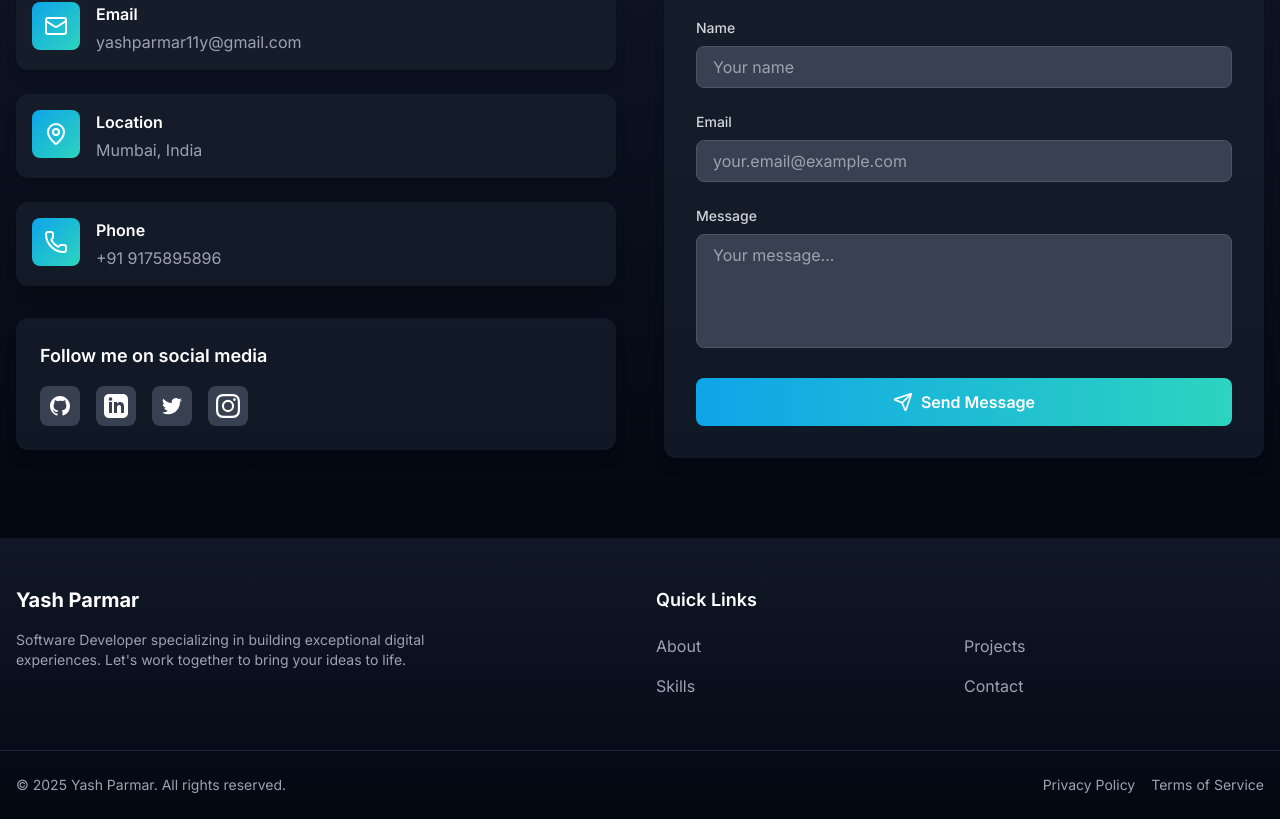
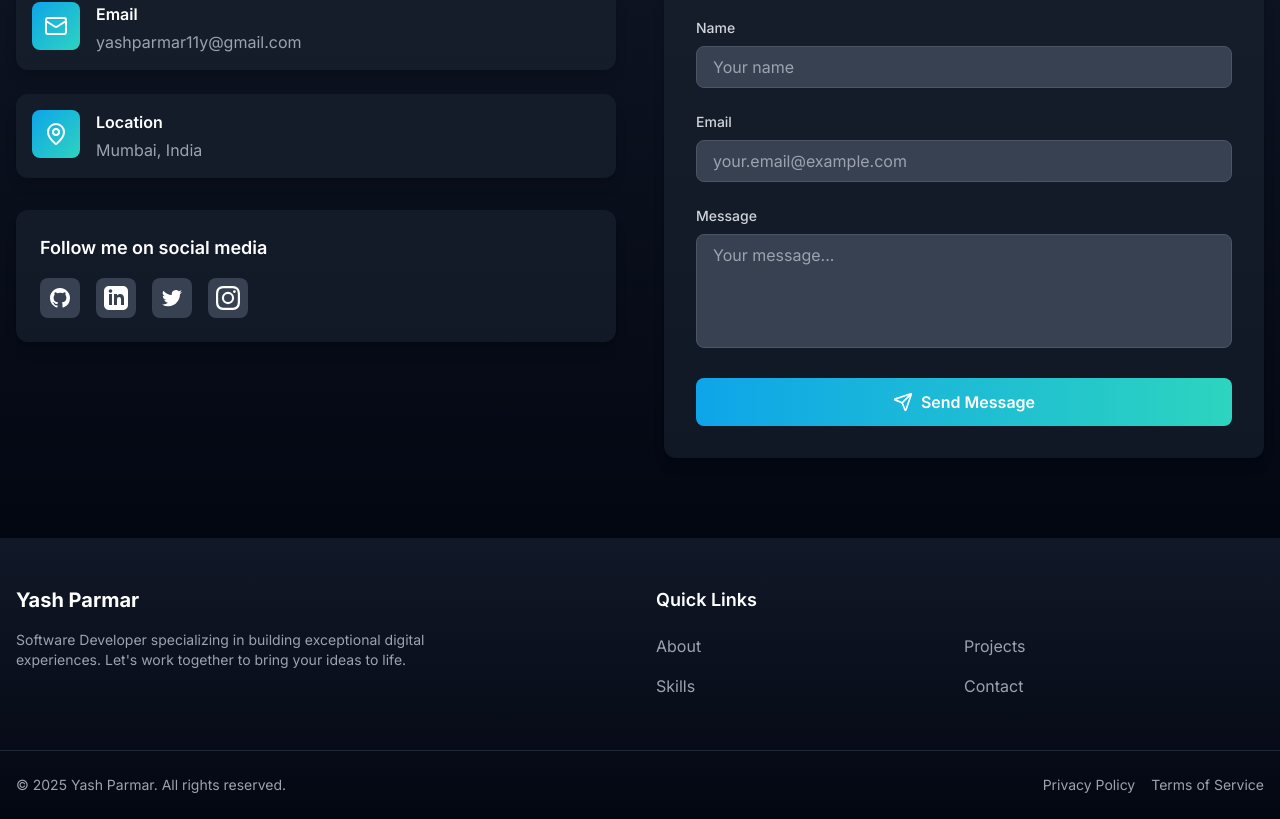
Before and after one commit to Yashparmar1125/portfolio-website, a Next.js app: page / in a window 1280 px wide. Shown: the part 4042-4861 px from the top of the page. Built offline with nearby package versions, Linux system fonts and the light colour scheme; no server answers.

Commit message:
Update Contact.tsx

```diff
--- a/components/Contact.tsx
+++ b/components/Contact.tsx
@@ -16,12 +16,6 @@ const contactInfo = [
     icon: MapPin,
     title: "Location",
     value: "Mumbai, India",
-  },
-  {
-    icon: Phone,
-    title: "Phone",
-    value: "+91 9175895896",
-    link: "tel:+919175895896",
   },
 ];
 
```
